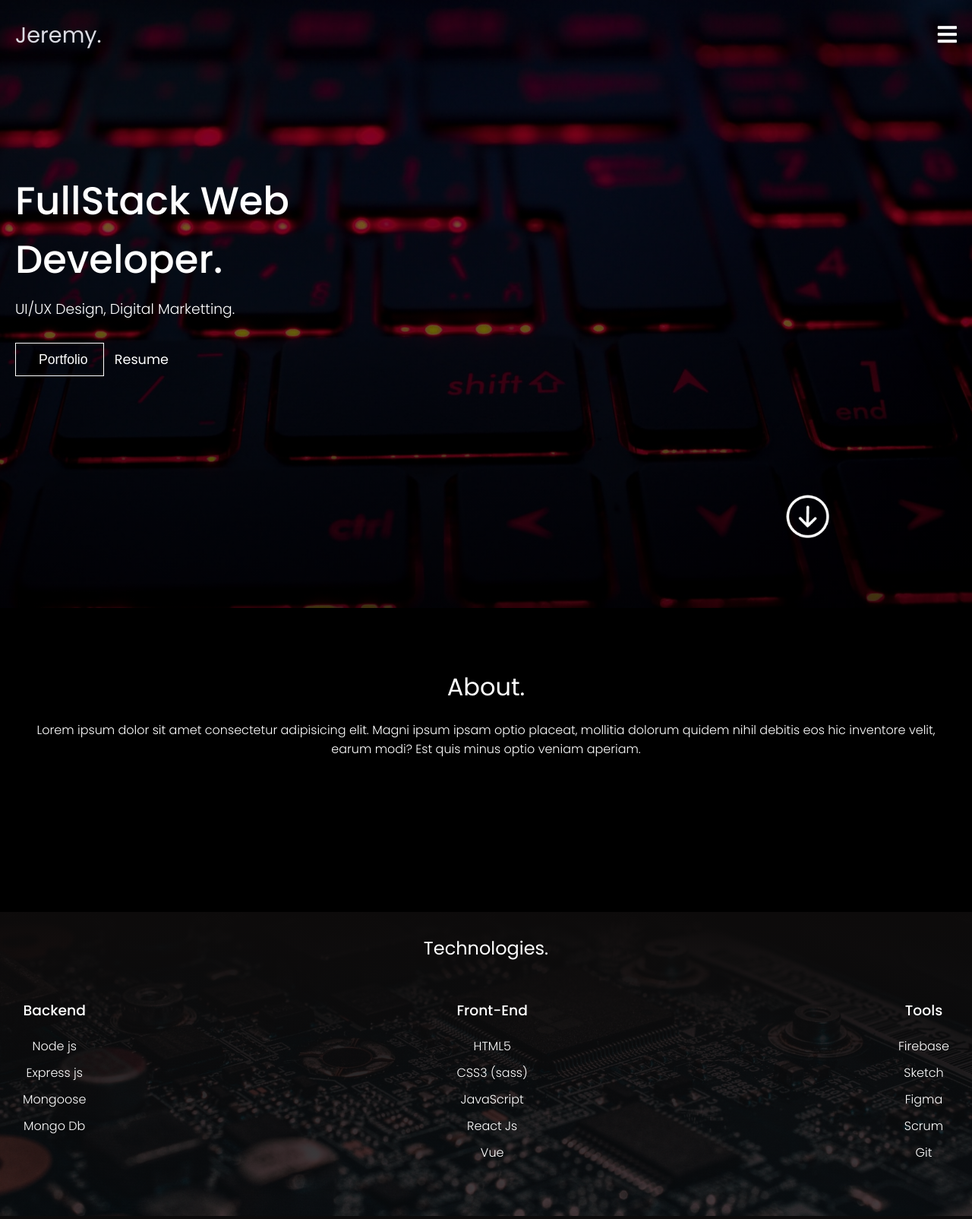
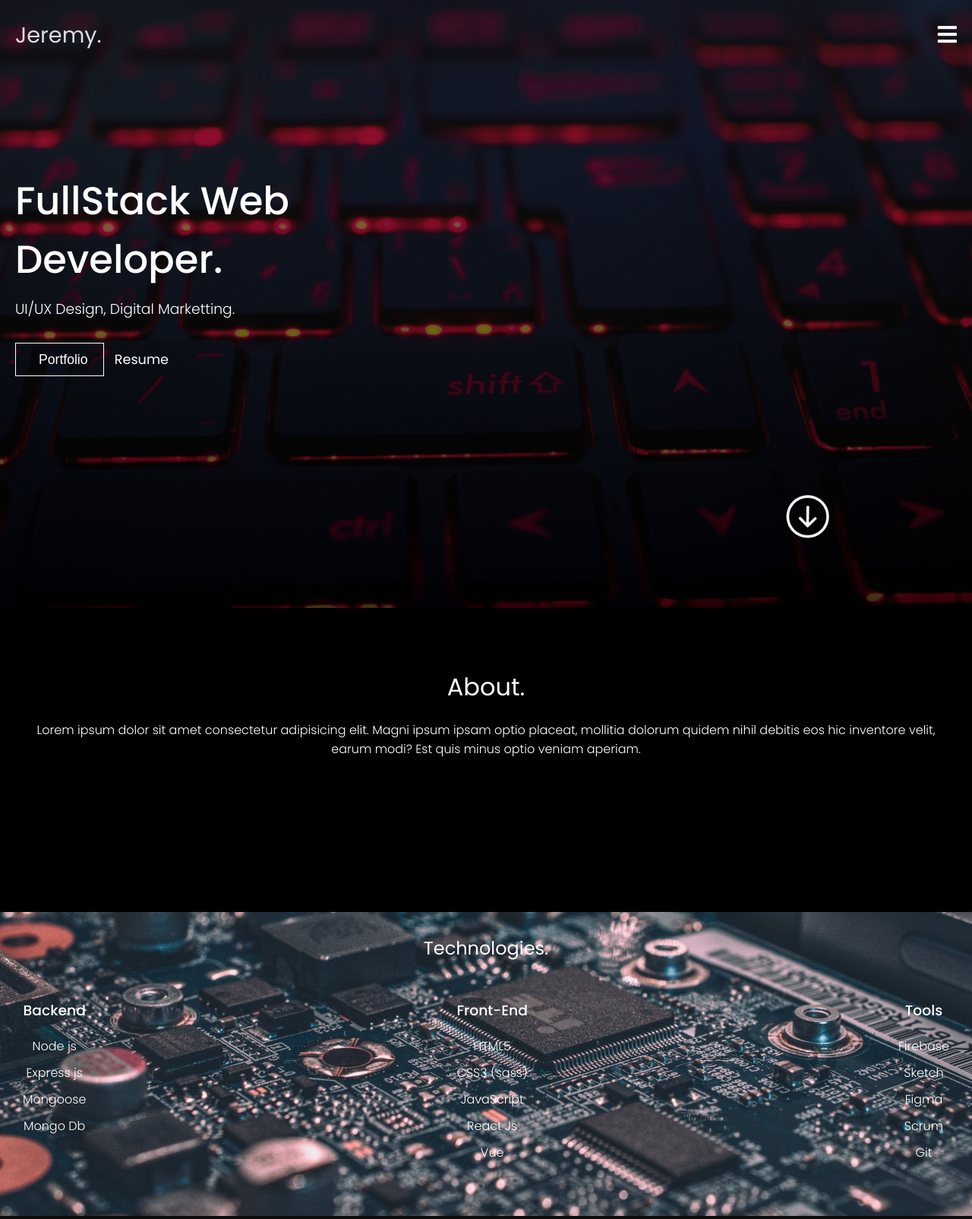
Before and after one commit to JeremyWambugu/portfolio-dark, a plain HTML site: page index.html in a window 1280 px wide. Shown: the top 1604 px of the page at 76% size. Drawn offline with Linux system fonts and the light colour scheme; grey boxes are pictures that could not be loaded.

Commit message:
addition styling to the technologies section

```diff
--- a/css/styles.scss
+++ b/css/styles.scss
@@ -23,7 +23,7 @@ body {
 }
 
 header {
-    background: linear-gradient(0deg, rgba(0, 0, 0, 0.747), rgba(0, 0, 0, 0.424)), url(../img/hero.jpg);
+    background: linear-gradient(0deg, rgba(0, 0, 0, 0.747), rgba(37, 36, 36, 0.424)), url(../img/hero.jpg);
     background-size: cover;
     background-position: center;
     height: 100vh;
@@ -162,7 +162,7 @@ main {
 
     .technologies {
         height: 50vh;
-        background: linear-gradient(180deg, #0D0B0B 0%, rgba(0, 0, 0, 0.71) 100%), url('../img/technologies.jpg');
+        background: url('../img/technologies.jpg');
         background-position: center;
         background-size: cover;
 
```
Also changed, not shown: css/styles.css, 1 other file.
